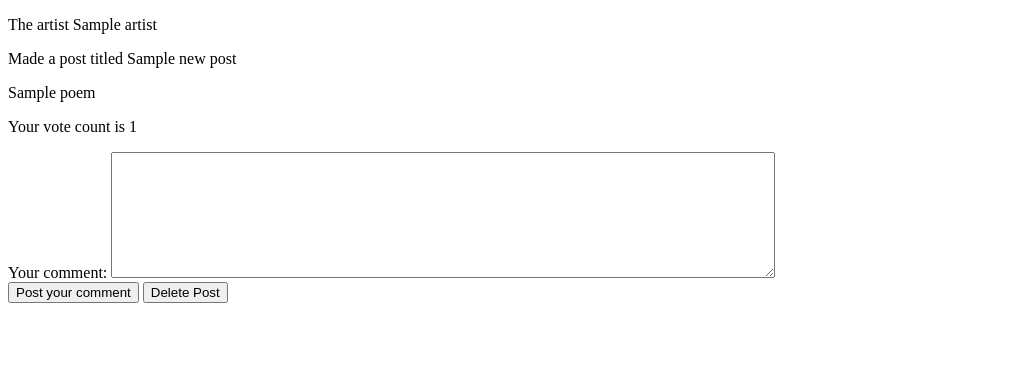
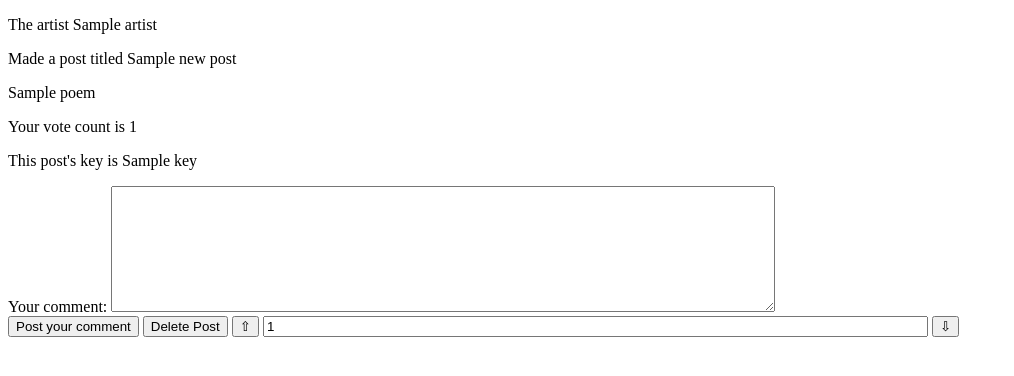
Before and after one commit to ElvisASC4/BlankCanvasCSSI, a Python web app: template template/viewPost.html in a window 1280 px wide. Shown: the top 376 px of the page, without its empty margins (0-1014 px from the left). Run offline with Jinja, Linux system fonts and the light colour scheme; the template is opened without the code that fills it: most values are stand-ins (such as "Sample title", 1, 10 or a date in 2020).

Commit message:
voting edits

```diff
--- a/models.py
+++ b/models.py
@@ -5,6 +5,8 @@ class SavePost(ndb.Model):
   artist = ndb.StringProperty()
   title = ndb.StringProperty()
   poem = ndb.TextProperty()
+
+
   vote_count = ndb.IntegerProperty()
   comment = ndb.TextProperty()
   code = ndb.StringProperty()
--- /dev/null
+++ b/static/js/main.js
@@ -0,0 +1,2 @@
+
+upvote.addEventListener('click', upvote(), True);
--- a/template/makePost.html
+++ b/template/makePost.html
@@ -39,7 +39,7 @@
           <br>
 
           <label>
-              <h2 class="boxTexts">Enter the title of your work:</h2>
+              <h2 class="boxTexts">Enter a title: </h2>
               <input id="titleBox"type="text" name="title" value="" size="80" placeholder="Type here...">
           </label>
           <br>
--- a/template/viewPost.html
+++ b/template/viewPost.html
@@ -13,7 +13,7 @@
     <p id="title">Made a post titled {{new_post.title}}</p>
     <p id="poem">{{new_post.poem}}</p>
     <p id="voteCount">Your vote count is {{new_post.vote_count}}</p>
-
+    <p> This post's key is {{new_post.key}} </p>
     <form method="post" action="/View">
       <label>
           Your comment:
@@ -22,14 +22,21 @@
       <br>
       <!-- The comment button : -->
 
-      <button id="commentButton" type="submit"> Post your comment </button>
+      <button id="commentButton" name="comment" type="submit"> Post your comment </button>
+
       <!-- The deletion button : -->
-      <button id="deleteButton" type="submit"> Delete Post </button>
+      <button id="deleteButton" name="delete" type="submit"> Delete Post </button>
 
+      <button class="vote" name="upvote" value="upvote_value" id="upvote">&#8679;</button>
+      <input id="nameBox" type="text" name="hidden" value="{{new_post.key.id()}}" size="80">
+      <button class="vote">&#8681;</button>
 
     </form>
 
     {% endfor%}
+
+<script src="../static/js/main.js"></script>
 </div>
   </body>
+
 </html>
```
Also changed, not shown: main.py (+35 -2 lines).
